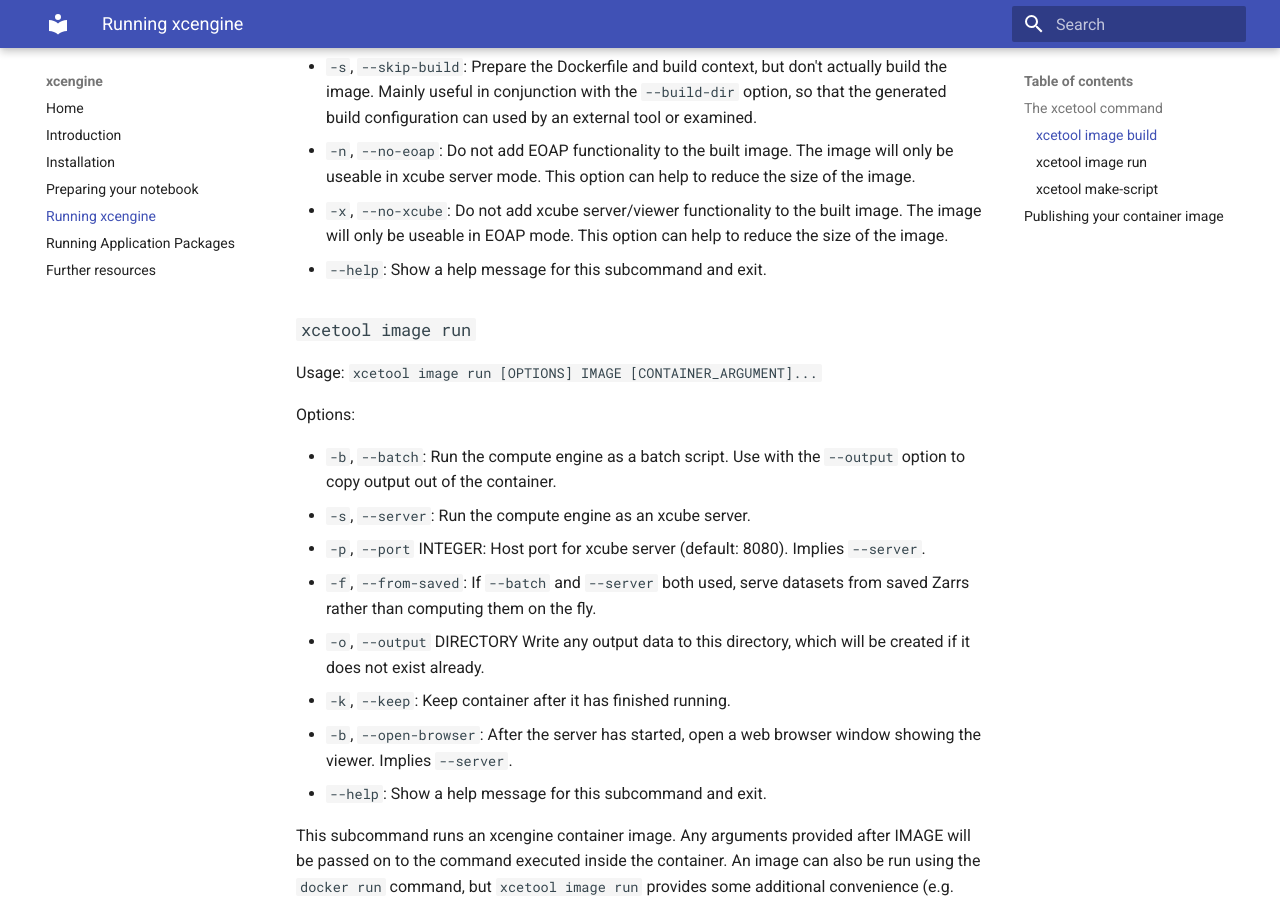
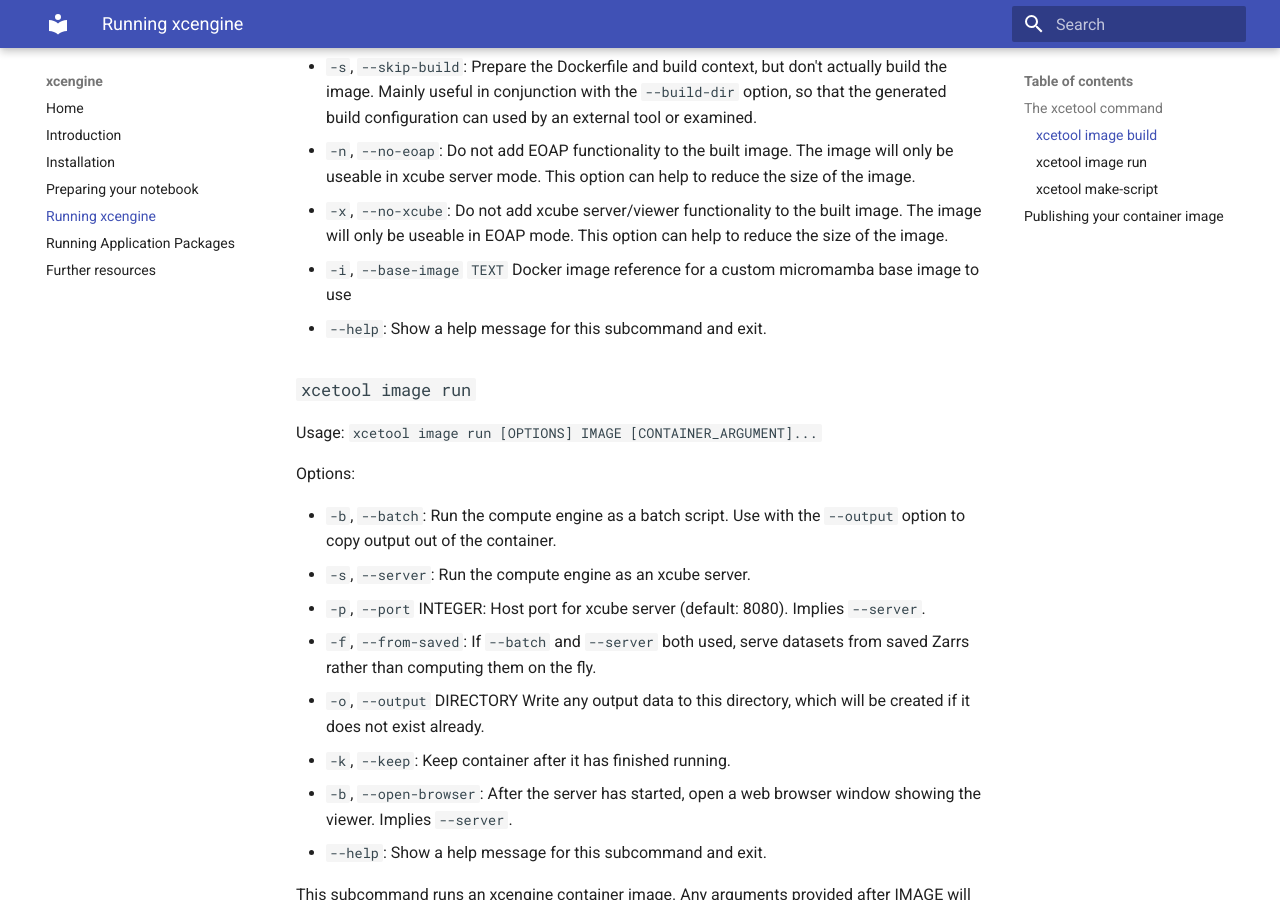
Before and after one commit to xcube-dev/xcengine, an MkDocs documentation site: the page built from docs/xcetool.md, in a window 1280 px wide and 900 px high, scrolled down 914 px. Built offline with MkDocs 1.6.1 and Material for MkDocs 9.7.7, drawn with Linux system fonts in a browser that asks for light colours.

```diff
--- a/docs/xcetool.md
+++ b/docs/xcetool.md
@@ -50,6 +50,8 @@ Options:
 -   `-x`, `--no-xcube`: Do not add xcube server/viewer functionality to
     the built image. The image will only be useable in EOAP mode. This
     option can help to reduce the size of the image.
+-   `-i`, `--base-image` `TEXT` Docker image reference for a custom
+    micromamba base image to use
 -   `--help`: Show a help message for this subcommand and exit.
 
 ### `xcetool image run`
```
Also changed, not shown: CHANGES.md (+2 -0 lines).
